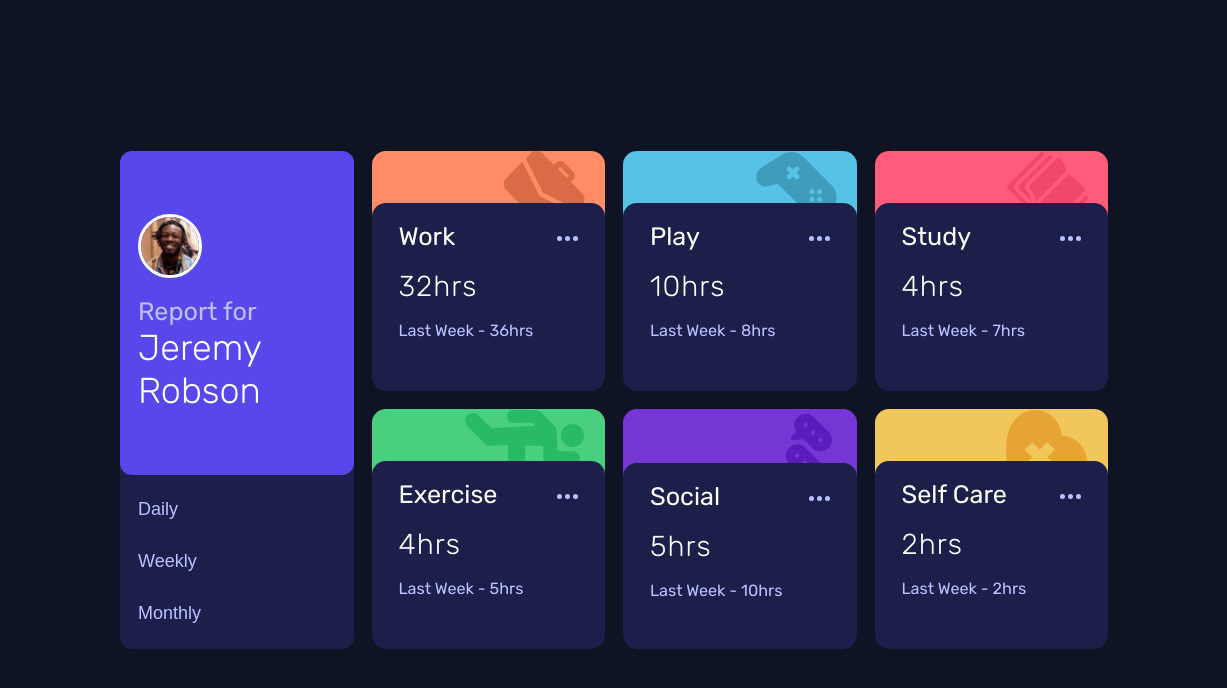
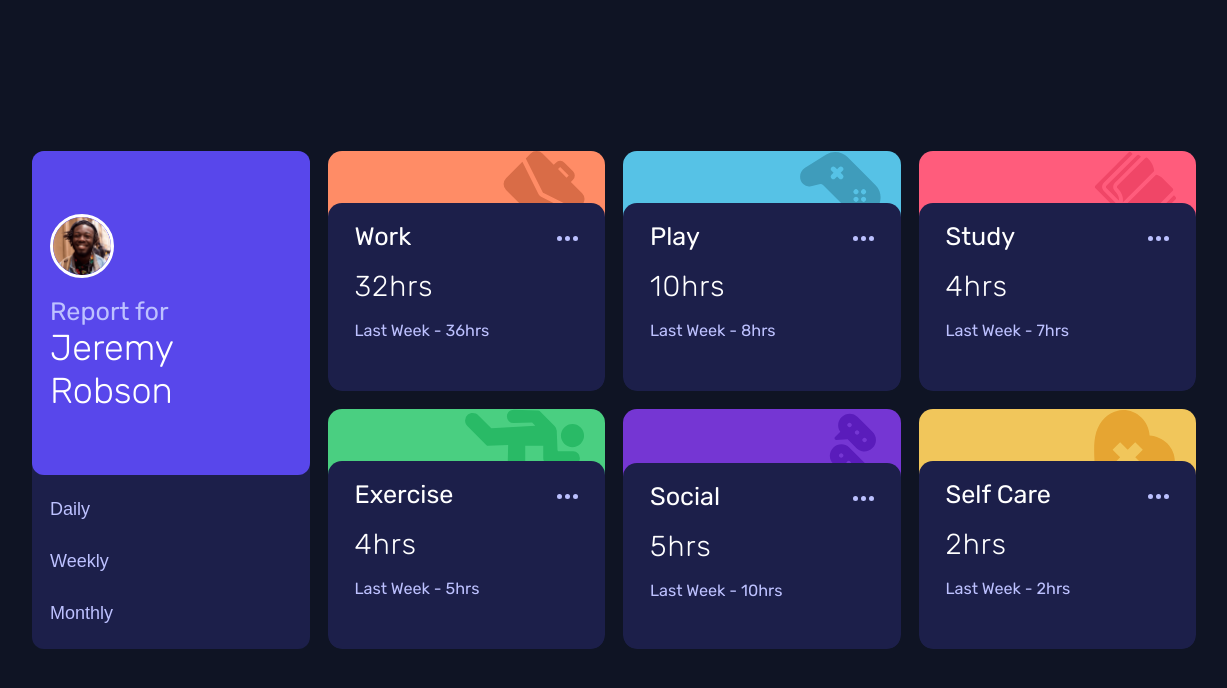
Before and after one commit to Pioneercode1/Time-tracking-dashboard, a plain HTML site: page index.html in a window 1536 px wide. Shown: the whole page, without its empty margins (154-1381 px from the left). Drawn offline with Linux system fonts and the light colour scheme.

Commit message:
issues width

```diff
--- a/style.css
+++ b/style.css
@@ -228,7 +228,7 @@ body {
 /* Large Desktop(1440px) */
 @media (min-width: 90rem) {
     .component-dashboard {
-        width: clamp(1024px, 60vw, 68rem);
+        width: clamp(1200px, 70vw, 68rem);
         padding-inline: 1rem;
         padding-block: 1rem;
         display: grid;
```
